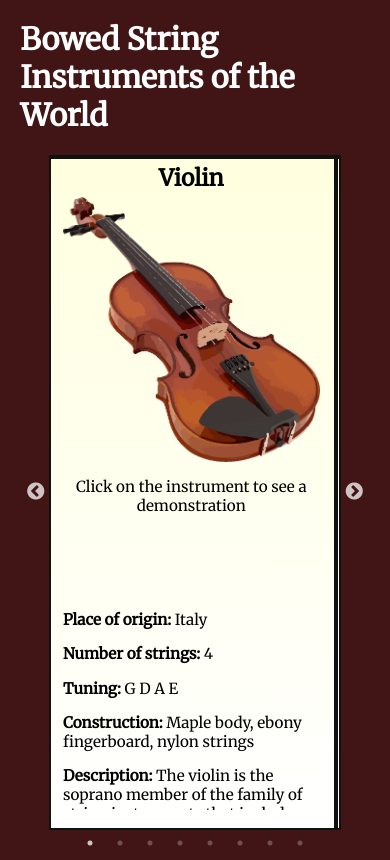
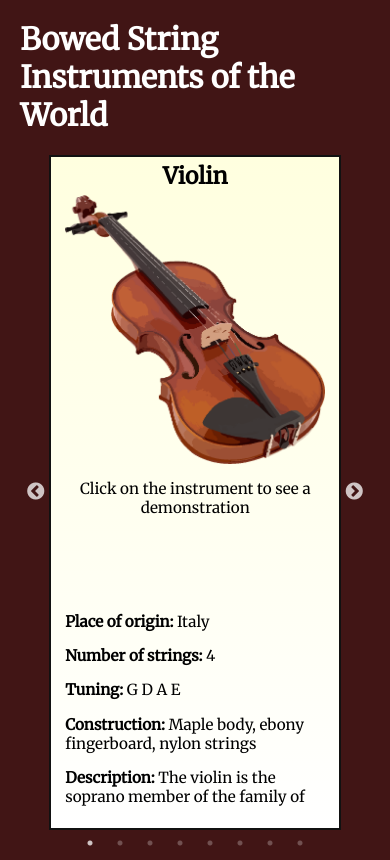
Before and after one commit to shurneyb/487-project2, a plain HTML site: page index.html in a window 390 px wide. Drawn offline with nearby package versions, Linux system fonts and the light colour scheme.

Commit message:
removed border

```diff
--- a/css/style.css
+++ b/css/style.css
@@ -188,10 +188,6 @@
   .question{
     font-size: .8em;
   }
-  .slide{
-    border: 2px solid #111;
-    background: linear-gradient(rgb(255, 255, 223), #fff);
-  }
   .img-wrapper{
     margin-bottom: 30px;
   }
```
